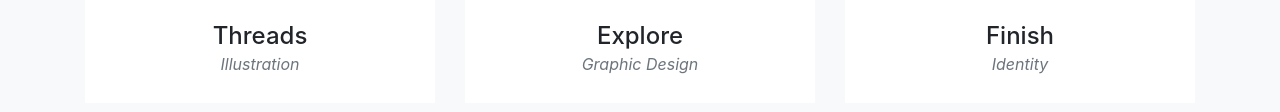
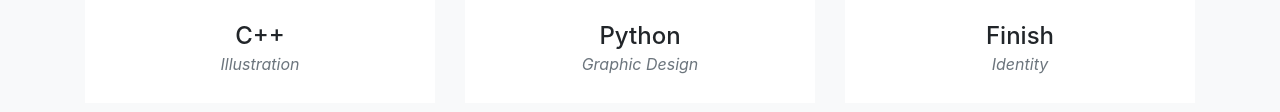
Before and after one commit to yea1402/Portfolio.github.io, a website with bundled scripts: page index.html in a window 1280 px wide. Shown: the part 2073-2185 px from the top of the page. Built offline with nearby package versions, Linux system fonts and the light colour scheme; a web font is replaced by a local one.

Commit message:
Update index.html

```diff
--- a/index.html
+++ b/index.html
@@ -127,7 +127,7 @@
               <img class="img-fluid" src="img/portfolio/01-thumbnail.jpg" alt="">
             </a>
             <div class="portfolio-caption">
-              <h4>Threads</h4>
+              <h4> C++ </h4>
               <p class="text-muted">Illustration</p>
             </div>
           </div>
@@ -141,7 +141,7 @@
               <img class="img-fluid" src="img/portfolio/02-thumbnail.jpg" alt="">
             </a>
             <div class="portfolio-caption">
-              <h4>Explore</h4>
+              <h4> Python </h4>
               <p class="text-muted">Graphic Design</p>
             </div>
           </div>
```
